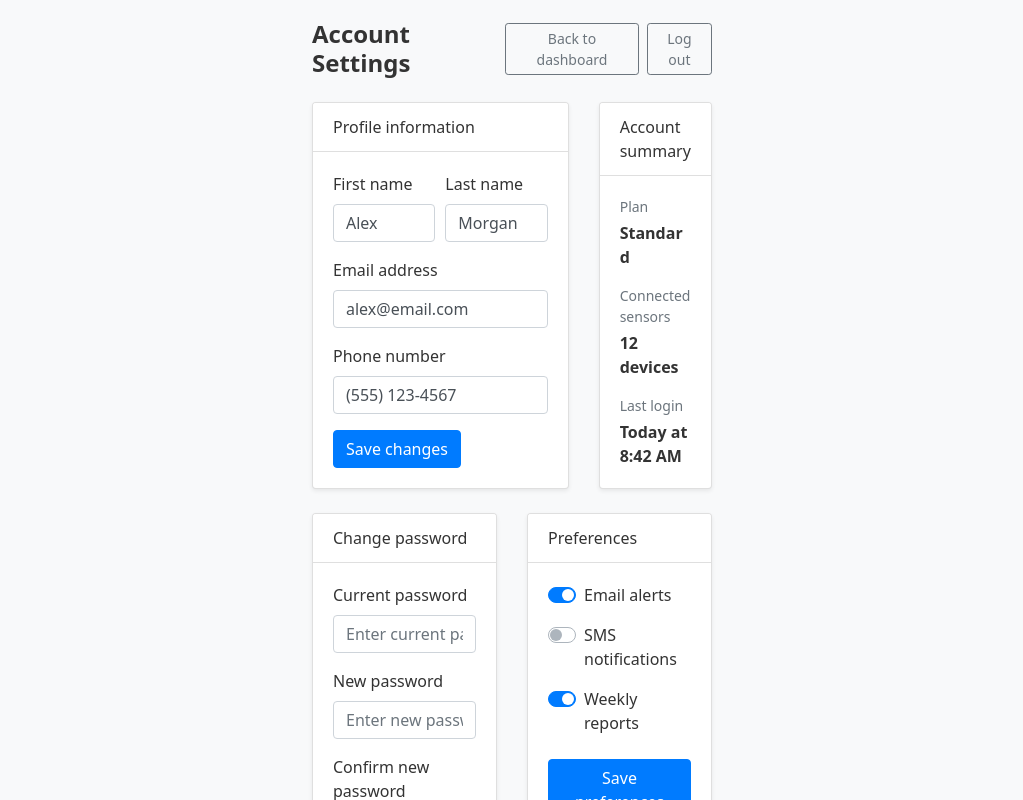
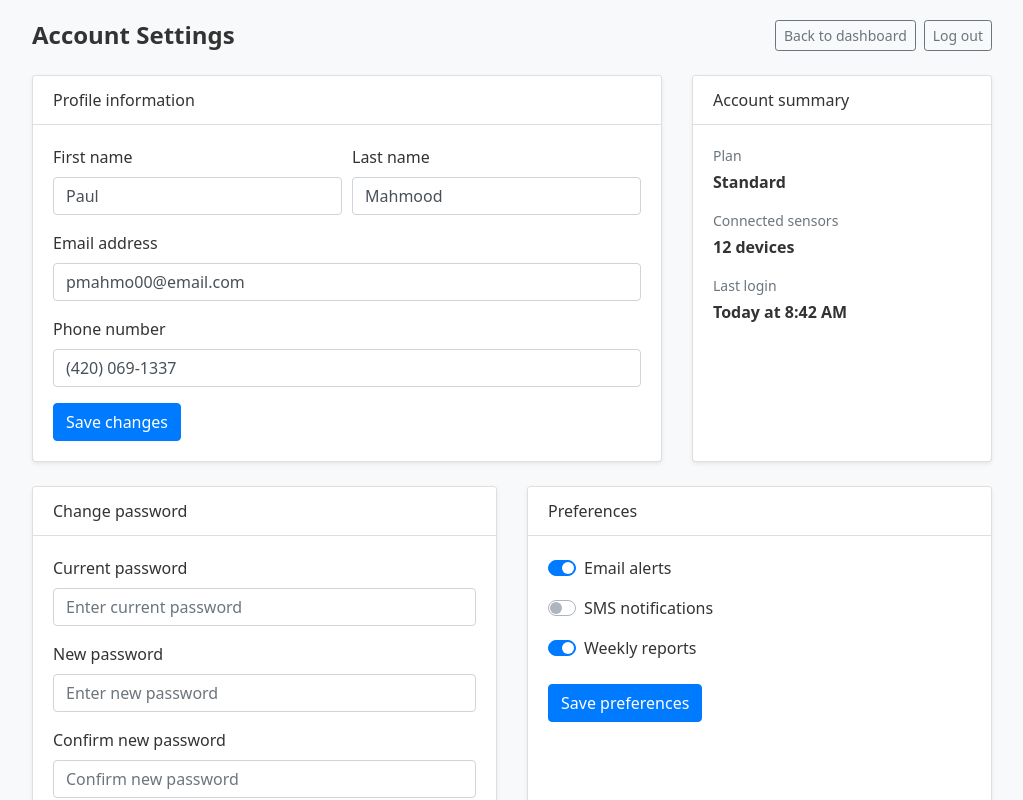
Before and after one commit to nabee1mahmood/Senior-Capstone, a React (Vite) app in the folder frontend/: page /account-settings in a window 1280 px wide. Shown: the top 800 px of the page, without its empty margins (128-1151 px from the left). Built offline with nearby package versions, Linux system fonts and the light colour scheme; no server answers.

Commit message:
Menu dropdown / account settings page

```diff
--- a/frontend/src/App.jsx
+++ b/frontend/src/App.jsx
@@ -8,7 +8,8 @@ import './index.css'
 
 function AppLayout() {
   const location = useLocation()
-  const isDashboard = location.pathname === '/home'
+  const dashboardRoutes = ['/home', '/account-settings']
+  const isDashboard = dashboardRoutes.includes(location.pathname)
 
   return (
     <div
--- a/frontend/src/pages/AccountSettings.jsx
+++ b/frontend/src/pages/AccountSettings.jsx
@@ -37,7 +37,7 @@ function AccountSettings() {
                       className="form-control"
                       id="firstName"
                       placeholder="Enter first name"
-                      defaultValue="Alex"
+                      defaultValue="Paul"
                     />
                   </div>
 
@@ -48,7 +48,7 @@ function AccountSettings() {
                       className="form-control"
                       id="lastName"
                       placeholder="Enter last name"
-                      defaultValue="Morgan"
+                      defaultValue="Mahmood"
                     />
                   </div>
                 </div>
@@ -60,7 +60,7 @@ function AccountSettings() {
                     className="form-control"
                     id="emailAddress"
                     placeholder="Enter email"
-                    defaultValue="alex@email.com"
+                    defaultValue="pmahmo00@email.com"
                   />
                 </div>
 
@@ -71,7 +71,7 @@ function AccountSettings() {
                     className="form-control"
                     id="phoneNumber"
                     placeholder="Enter phone number"
-                    defaultValue="(555) 123-4567"
+                    defaultValue="(420) 069-1337"
                   />
                 </div>
 
--- a/frontend/src/pages/Home.jsx
+++ b/frontend/src/pages/Home.jsx
@@ -1,18 +1,53 @@
 import { Link } from 'react-router-dom'
+import { useState } from 'react'
 
 function Home() {
+  const [menuOpen, setMenuOpen] = useState(false)
+
   return (
     <div className="dashboard">
       <header className="dashboard-header d-flex justify-content-between align-items-center mb-4">
         <h1 className="h4 mb-0 font-weight-bold">Analytics Dashboard</h1>
-        <Link to="/account-settings" className="btn btn-outline-primary btn-sm mr-2">
-          Account settings
-        </Link>
-        <Link to="/" className="btn btn-outline-secondary btn-sm">
-          Log out
-        </Link>
+
+        <div className="position-relative">
+          <button
+            type="button"
+            className="btn btn-outline-secondary btn-sm"
+            onClick={() => setMenuOpen(!menuOpen)}
+          >
+            ☰
+          </button>
+
+          {menuOpen && (
+            <div
+              className="card shadow-sm position-absolute"
+              style={{
+                top: 'calc(100% + 8px)',
+                right: 0,
+                minWidth: 180,
+                zIndex: 1000,
+              }}
+            >
+              <div className="list-group list-group-flush">
+                <Link
+                  to="/account-settings"
+                  className="list-group-item list-group-item-action"
+                  onClick={() => setMenuOpen(false)}
+                >
+                  Account settings
+                </Link>
+                <Link
+                  to="/"
+                  className="list-group-item list-group-item-action text-danger"
+                  onClick={() => setMenuOpen(false)}
+                >
+                  Log out
+                </Link>
+              </div>
+            </div>
+          )}
+        </div>
       </header>
-
 
       <section className="stats-row row mb-4">
         <div className="col-6 col-md-3 mb-3">
@@ -24,7 +59,6 @@ function Home() {
           </div>
         </div>
 
-
         <div className="col-6 col-md-3 mb-3">
           <div className="card shadow-sm h-100">
             <div className="card-body">
@@ -34,7 +68,6 @@ function Home() {
           </div>
         </div>
 
-
         <div className="col-6 col-md-3 mb-3">
           <div className="card shadow-sm h-100">
             <div className="card-body">
@@ -43,7 +76,6 @@ function Home() {
             </div>
           </div>
         </div>
-
 
         <div className="col-6 col-md-3 mb-3">
           <div className="card shadow-sm h-100">
@@ -55,15 +87,12 @@ function Home() {
         </div>
       </section>
 
-
       <section className="charts-row row">
         <div className="col-md-6 mb-4">
           <div className="card shadow-sm h-100">
             <div className="card-header bg-white font-weight-medium">
               Sensor activity
             </div>
-
-
 
             <div className="card-body d-flex align-items-end" style={{ minHeight: 200 }}>
               <div className="d-flex align-items-end gap-1 w-100" style={{ height: 160 }}>
@@ -84,13 +113,11 @@ function Home() {
           </div>
         </div>
 
-
         <div className="col-md-6 mb-4">
           <div className="card shadow-sm h-100">
             <div className="card-header bg-white font-weight-medium">
               Alerts by type
             </div>
-
 
             <div className="card-body" style={{ minHeight: 200 }}>
               <ul className="list-unstyled mb-0">
@@ -118,7 +145,6 @@ function Home() {
             Recent activity
           </div>
 
-
           <div className="card-body">
             <p className="text-muted small mb-0">
               Living room sensor — 72°F · 2 min ago
```
Also changed, not shown: 1 other file (tests, documents, lock files or other folders).
